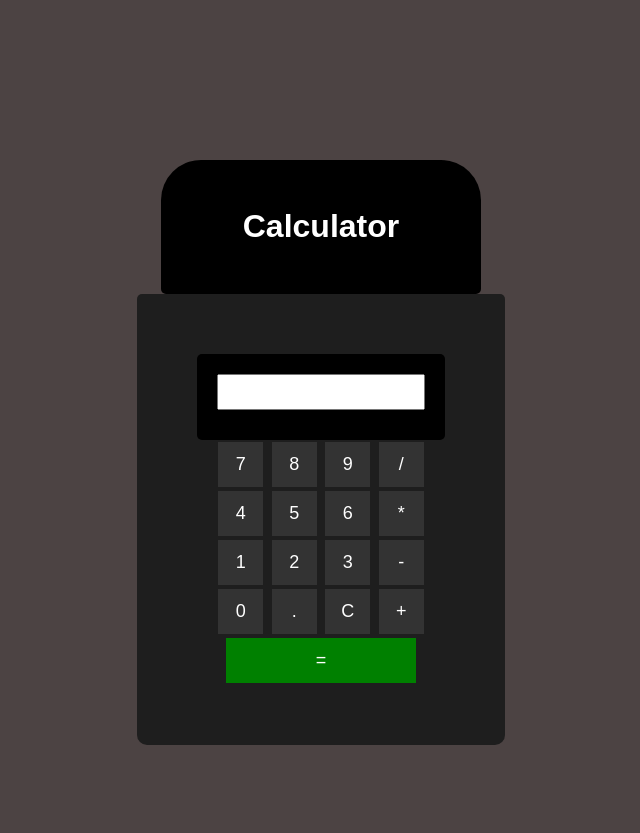
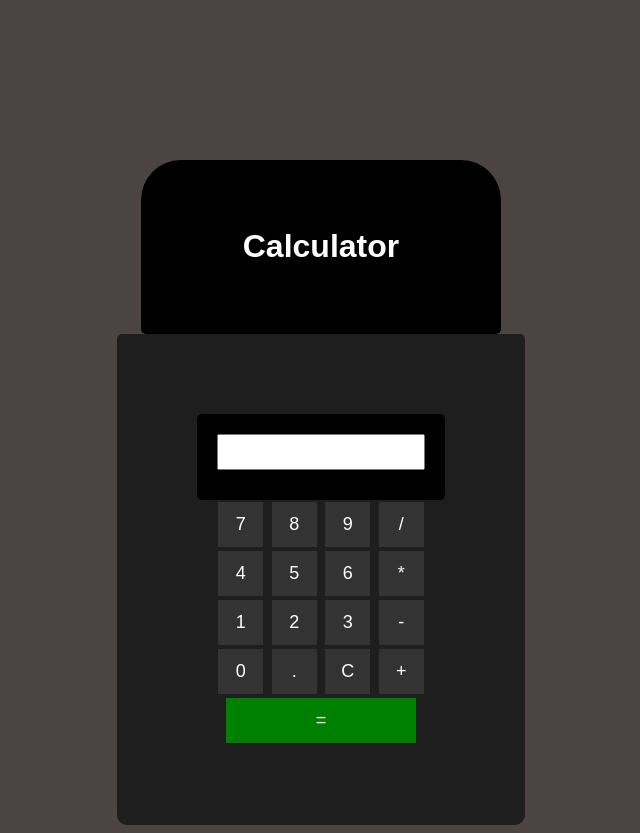
Before and after one commit to HenrikKarapetyann/calcullator, a plain HTML site: page index.html in a window 1280 px wide. Shown: the whole page, without its empty margins (319-959 px from the left). Before the commit the page ends 800 px from the top, so only its background shows below. Drawn offline with Linux system fonts and the light colour scheme.

Commit message:
Add files via upload

```diff
--- a/style.css
+++ b/style.css
@@ -1,12 +1,12 @@
 #calculator {
   background: #1e1e1e;
-  padding: 60px;
+  padding: 80px;
   border-radius: 5px 5px 10px 10px;
   display: inline-block;
 }
 #Name {
   background: #000000;
-  padding: 27px;
+  padding: 47px;
   border-radius: 40px 40px 5px 5px;
   height: 21%;
   width: 21%;
```
